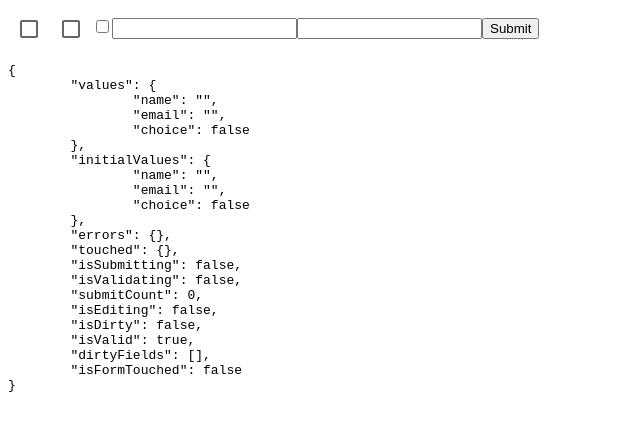
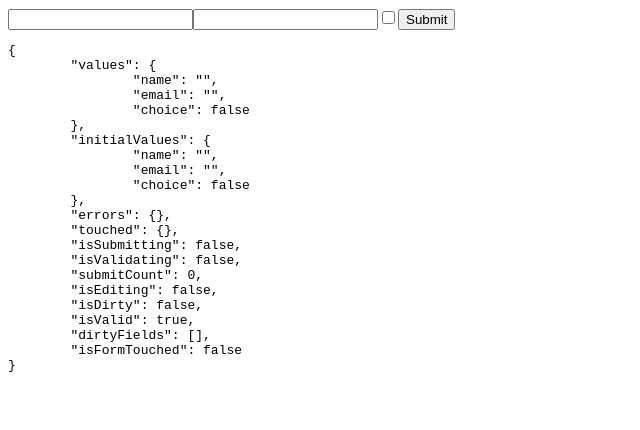
Before and after one commit to johnsonav1992/formularity, a React (Vite) app: page / in a window 1280 px wide. Shown: the top 430 px of the page, without its empty margins (0-640 px from the left). Built offline with nearby package versions, Linux system fonts and the light colour scheme.

Commit message:
fix type revert

```diff
--- a/src/Field.tsx
+++ b/src/Field.tsx
@@ -70,7 +70,7 @@ export const Field = <
             : undefined
         , onChange: formularityProps?.handleChange
         , onBlur: formularityProps?.handleBlur
-        // , type -> need to figure out a way to leave this out
+        , type: type || 'text'
     };
 
     const error = formularityProps?.errors[ name as keyof FormErrors<FormValues> ];
--- a/testApp/AnotherTest.tsx
+++ b/testApp/AnotherTest.tsx
@@ -5,7 +5,6 @@ import {
 import { Field } from '../src/Field';
 import { Formularity } from '../src/Formularity';
 import { SubmitButton } from '../src/SubmitButton';
-import { Checkbox } from '@mui/material';
 
 const initialValues = {
     name: ''
@@ -48,23 +47,14 @@ const AnotherTest = () => {
             >
                 <Field
                     name='name'
-                    component={ Checkbox }
                 />
-                <Checkbox />
-                <input
-                    type='checkbox'
-                    name='choice'
-                    onChange={ formularity.handleChange }
-                    checked={ formularity.values.choice }
-                />
-                <input />
                 <Field
                     name='email'
                 />
-                { /* <Field
+                <Field
                     name='choice'
                     type='checkbox'
-                /> */ }
+                />
                 <SubmitButton>
                     Submit
                 </SubmitButton>
```
